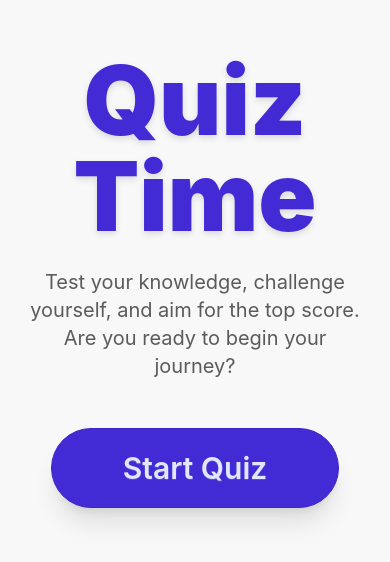
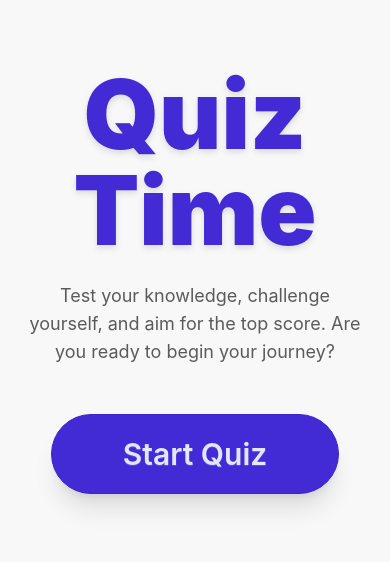
Before and after one commit to falsettoDev06/quiz-app, a React (Vite) app: page / in a window 390 px wide. Shown: the part 142-704 px from the top of the page. Built offline with nearby package versions, Linux system fonts and the light colour scheme.

Commit message:
removed the nextBtn in the last question

```diff
--- a/src/pages/QuizPlay.jsx
+++ b/src/pages/QuizPlay.jsx
@@ -53,7 +53,7 @@ function QuizPlay() {
             </div>
           </div>
           <div
-            className={`h-50 w-50 rounded-4xl border-8 border-green-500 flex items-center justify-center shadow-2xl hover:scale-110 duration-100 cursor-pointer mx-15 ${!reveal ? "invisible" : ""}`}
+            className={`h-50 w-50 rounded-4xl border-8 border-green-500 flex items-center justify-center shadow-2xl hover:scale-110 duration-100 cursor-pointer mx-15 ${!reveal || counter === 9 ? "invisible" : ""}`}
             onClick={addCounter}
           >
             <i className="fa-solid fa-caret-right text-8xl text-green-500"></i>
--- a/src/pages/Welcome.jsx
+++ b/src/pages/Welcome.jsx
@@ -15,7 +15,7 @@ function Welcome() {
           Quiz Time
         </h1>
 
-        <p className="text-xl text-base-content/70 mb-12">
+        <p className="lg:text-xl text-lg text-base-content/70 mb-12">
           Test your knowledge, challenge yourself, and aim for the top score.
           Are you ready to begin your journey?
         </p>
```
